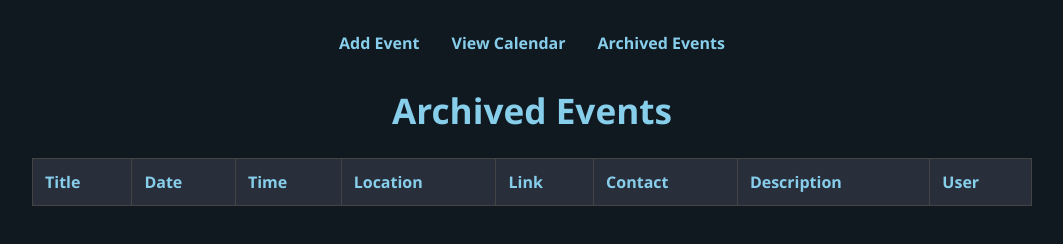
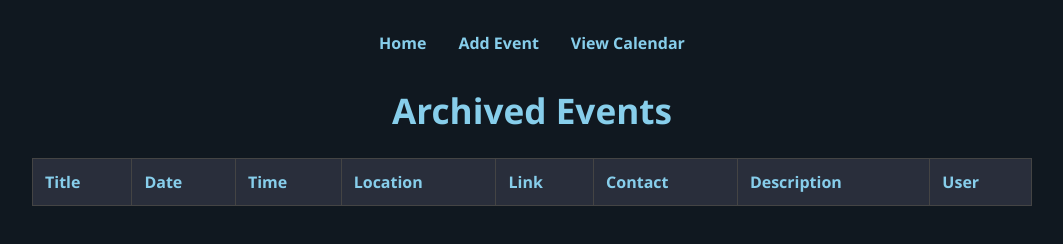
Before and after one commit to leviticushood/familycalendar, a plain HTML site: page archive.html in a window 1280 px wide. Shown: the whole page, without its empty margins (108-1171 px from the left). Drawn offline with Linux system fonts and the light colour scheme.

Commit message:
Update archive.html

```diff
--- a/archive.html
+++ b/archive.html
@@ -10,9 +10,9 @@
 <body>
   <div class="container">
     <nav class="nav-bar">
-      <a href="index.html" class="nav-link">Add Event</a>
+      <a href="index.html" class="nav-link">Home</a>
+      <a href="add.html" class="nav-link">Add Event</a>
       <a href="calendar.html" class="nav-link">View Calendar</a>
-      <a href="archive.html" class="nav-link">Archived Events</a>
     </nav>
     <h1 class="page-title">Archived Events</h1>
     <table id="archiveTable">
```
